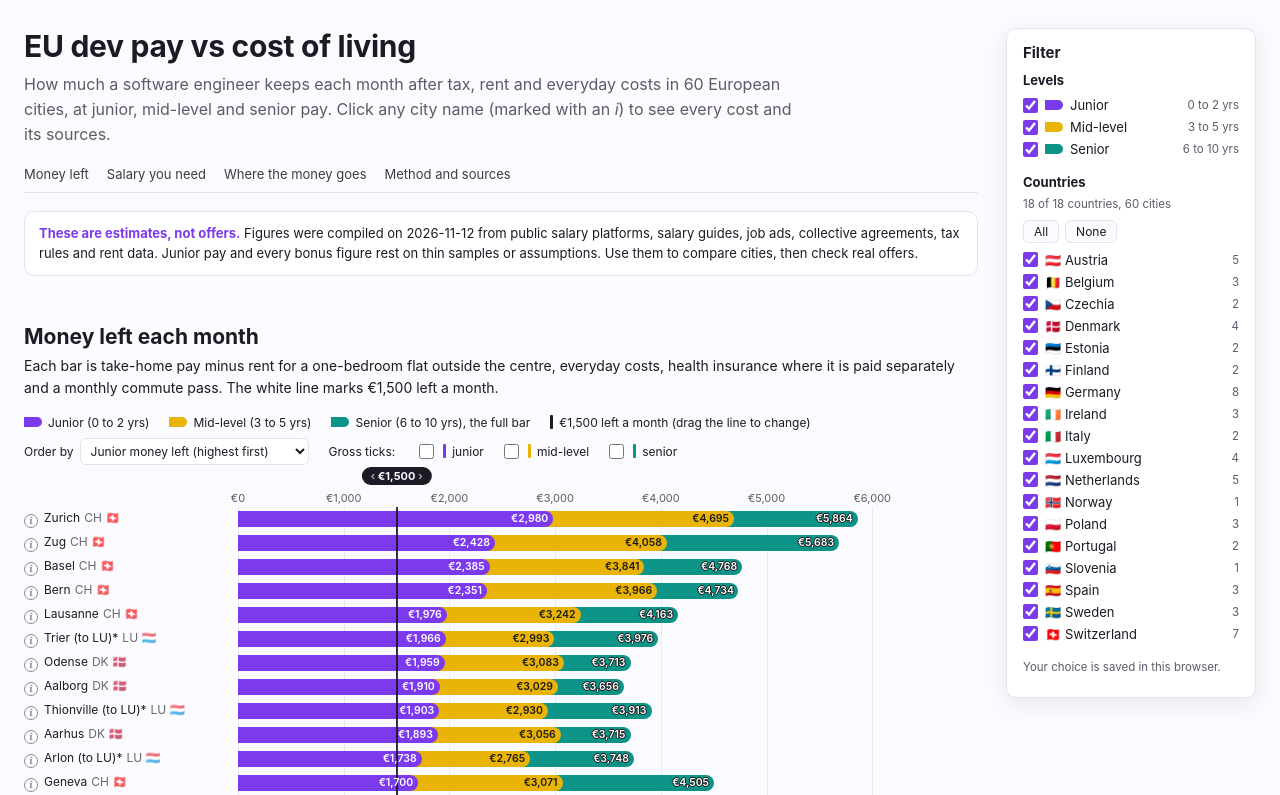
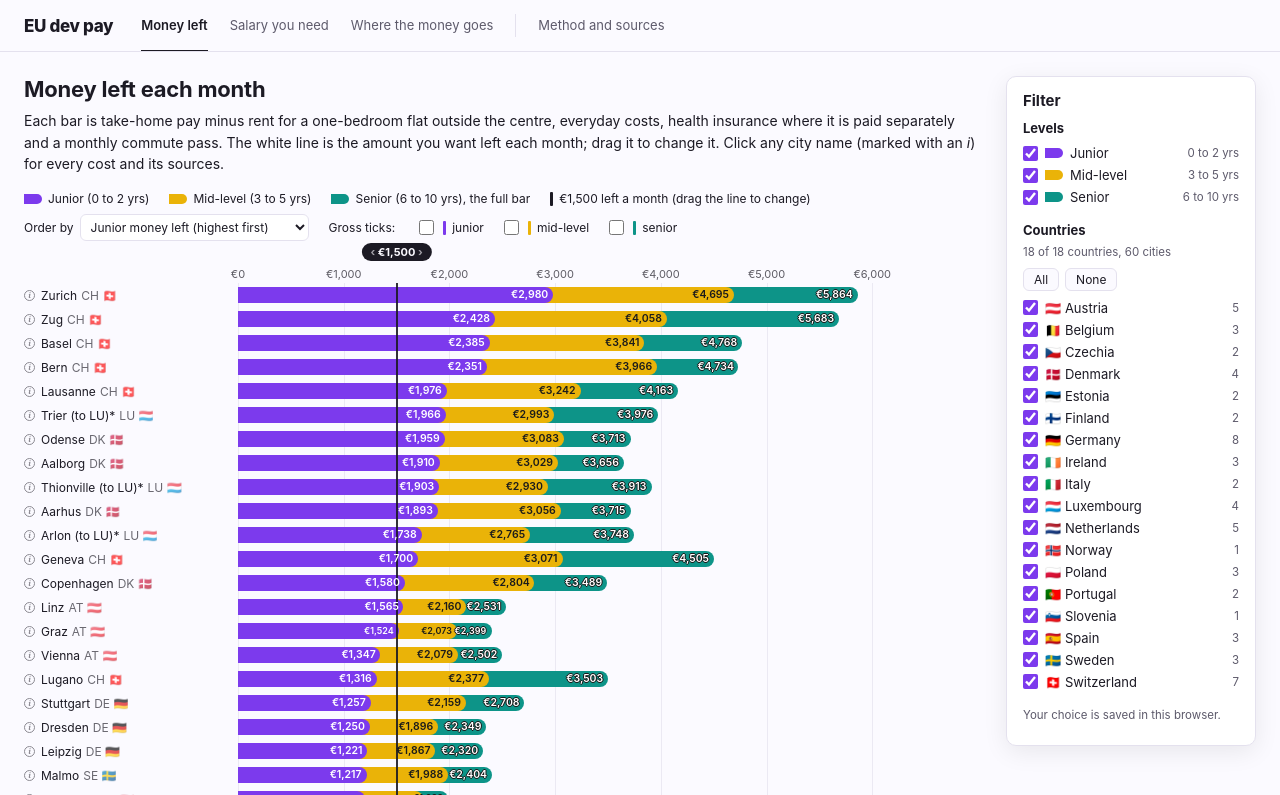
Before and after one commit to OffCrazyFreak/EU-Dev-pay, a plain HTML site: page index.html in a window 1280 px wide. Shown: the top 795 px of the page. Drawn offline with Linux system fonts and the light colour scheme.

Commit message:
feat(site): Switch charts with header tabs and move the estimates note to sources
One long page made the filter panel scroll past charts the reader was not looking at, and the estimates banner pushed the first chart down. Each chart now has its own tab in a sticky header, and the note about estimates sits with the method and sources.

Changes:
- Sticky top header with brand and tabs; the active tab is underlined and kept in the URL hash
- Only the visible tab is drawn, and it redraws when filters change
- Smaller info icon, centred on the city name

```diff
--- a/app.js
+++ b/app.js
@@ -235,10 +235,8 @@ function moneyChart(root) {
     rowsFrame = requestAnimationFrame(drawRows);
   }
 
-  function commitTarget() {
-    saveState();
-    document.dispatchEvent(new CustomEvent("targetchange"));
-  }
+  // the salary tab reads state.target when it is opened, so saving is enough here
+  const commitTarget = saveState;
 
   function startDrag(event) {
     event.preventDefault();
@@ -769,17 +767,38 @@ function filterPanel(root, onChange) {
 
 // ---------- start ----------
 
-const drawMoney = moneyChart(document.getElementById("money-chart"));
-const drawSalary = salaryChart(document.getElementById("salary-chart"));
-const drawBreakdown = breakdownChart(document.getElementById("breakdown-chart"));
-const drawAll = () => [drawMoney, drawSalary, drawBreakdown].forEach(draw => draw());
+const TAB_DRAWS = {
+  money: moneyChart(document.getElementById("money-chart")),
+  salary: salaryChart(document.getElementById("salary-chart")),
+  breakdown: breakdownChart(document.getElementById("breakdown-chart")),
+  method: () => {}
+};
 
-filterPanel(document.getElementById("filters"), drawAll);
-document.addEventListener("targetchange", drawSalary);
-drawAll();
+const tabFromHash = () => (location.hash.slice(1) in TAB_DRAWS ? location.hash.slice(1) : "money");
+
+// Charts measure their own width to place labels, so only the visible tab is drawn; the rest redraw when opened.
+function drawActiveTab() {
+  TAB_DRAWS[tabFromHash()]();
+}
+
+function showTab() {
+  const active = tabFromHash();
+
+  document.querySelectorAll(".tab-panel").forEach(panel => { panel.hidden = panel.id !== active; });
+  document.querySelectorAll("[data-tab]").forEach(tab => {
+    tab.setAttribute("aria-selected", String(tab.dataset.tab === active));
+  });
+
+  window.scrollTo(0, 0);
+  drawActiveTab();
+}
+
+filterPanel(document.getElementById("filters"), drawActiveTab);
+window.addEventListener("hashchange", showTab);
+showTab();
 
 let resizeTimer;
 window.addEventListener("resize", () => {
   clearTimeout(resizeTimer);
-  resizeTimer = setTimeout(drawAll, 150);
+  resizeTimer = setTimeout(drawActiveTab, 150);
 });
--- a/index.html
+++ b/index.html
@@ -21,36 +21,46 @@
   <link rel="stylesheet" href="style.css">
 </head>
 <body>
+<header class="top">
+  <a class="brand" href="#money">EU dev pay</a>
+  <nav class="tabs" role="tablist" aria-label="Charts">
+    <a role="tab" href="#money" data-tab="money">Money left</a>
+    <a role="tab" href="#salary" data-tab="salary">Salary you need</a>
+    <a role="tab" href="#breakdown" data-tab="breakdown">Where the money goes</a>
+    <span class="tab-sep" aria-hidden="true"></span>
+    <a role="tab" href="#method" data-tab="method">Method and sources</a>
+  </nav>
+</header>
+
 <div class="layout">
 <main>
-  <h1>EU dev pay vs cost of living</h1>
-  <p class="lead">How much a software engineer keeps each month after tax, rent and everyday costs in 60 European cities, at junior, mid-level and senior pay. Click any city name (marked with an <i>i</i>) to see every cost and its sources.</p>
+  <section class="tab-panel" id="money" role="tabpanel">
+    <h1>Money left each month</h1>
+    <p>Each bar is take-home pay minus rent for a one-bedroom flat outside the centre, everyday costs, health insurance where it is paid separately and a monthly commute pass. The white line is the amount you want left each month; drag it to change it. Click any city name (marked with an <i>i</i>) for every cost and its sources.</p>
+    <div class="scroll"><div class="chart" id="money-chart"></div></div>
+  </section>
 
-  <nav class="top">
-    <a href="#money">Money left</a>
-    <a href="#salary">Salary you need</a>
-    <a href="#breakdown">Where the money goes</a>
-    <a href="#method">Method and sources</a>
-  </nav>
+  <section class="tab-panel" id="salary" role="tabpanel" hidden>
+    <h1>Typical salary vs the salary you need</h1>
+    <p>Each bar is a typical posted gross salary per year. The white marker is the gross salary that leaves the target amount from the first chart each month in that city. A bar that reaches past the marker clears it.</p>
+    <div class="scroll"><div class="chart" id="salary-chart"></div></div>
+  </section>
 
-  <div class="warn">
-    <b>These are estimates, not offers.</b> Figures were compiled on 2026-11-12 from public salary platforms, salary guides, job ads, collective agreements, tax rules and rent data. Junior pay and every bonus figure rest on thin samples or assumptions. Use them to compare cities, then check real offers.
-  </div>
+  <section class="tab-panel" id="breakdown" role="tabpanel" hidden>
+    <h1>Where the money goes</h1>
+    <p>Each bar is one month of costs split into rent, everyday costs, commute and health insurance. Costs are the same whatever you earn, so the columns on the right show what is left at each level. Click any city for its full numbers, special tax rules and every source.</p>
+    <div class="scroll"><div class="chart" id="breakdown-chart"></div></div>
+  </section>
 
-  <h2 id="money">Money left each month</h2>
-  <p>Each bar is take-home pay minus rent for a one-bedroom flat outside the centre, everyday costs, health insurance where it is paid separately and a monthly commute pass. The white line marks €1,500 left a month.</p>
-  <div class="scroll"><div class="chart" id="money-chart"></div></div>
+  <section class="tab-panel" id="method" role="tabpanel" hidden>
+    <h1>Method and sources</h1>
+    <p class="lead">How much a software engineer keeps each month after tax, rent and everyday costs in 60 European cities, at junior, mid-level and senior pay.</p>
 
-  <h2 id="salary">Typical salary vs the salary you need</h2>
-  <p>Each bar is a typical posted gross salary per year. The white marker is the gross salary that leaves about €1,500 a month in that city. A bar that reaches past the marker clears it.</p>
-  <div class="scroll"><div class="chart" id="salary-chart"></div></div>
+    <div class="warn">
+      <b>These are estimates, not offers.</b> Figures were compiled on 2026-11-12 from public salary platforms, salary guides, job ads, collective agreements, tax rules and rent data. Junior pay and every bonus figure rest on thin samples or assumptions. Use them to compare cities, then check real offers.
+    </div>
 
-  <h2 id="breakdown">Where the money goes</h2>
-  <p>Each bar is one month of costs split into rent, everyday costs, commute and health insurance. Costs are the same whatever you earn, so the columns on the right show what is left at junior, mid-level and senior pay. Click any city, in any chart, for its full numbers, special tax rules and every source.</p>
-  <div class="scroll"><div class="chart" id="breakdown-chart"></div></div>
-
-  <h2 id="method">Method and sources</h2>
-  <ul class="method">
+    <ul class="method">
     <li>Net pay is computed per country for a single employee with no children, using the latest tax year, employee social contributions and mandatory health insurance.</li>
     <li>13th and 14th salaries are included where they are standard (Austria, Portugal, Belgium, Italy). Assumed bonuses are included in take-home pay; the salary chart lets you switch them off.</li>
     <li>Rent is a one-bedroom flat outside the centre. Everyday costs cover groceries, utilities, internet, phone and going out. Commute is a monthly public-transport pass for 5 working days a week.</li>
@@ -59,7 +69,8 @@
     <li>Every city lists the sources its numbers come from. Main sources: <a href="https://www.numbeo.com/cost-of-living/">Numbeo</a>, <a href="https://www.levels.fyi/">Levels.fyi</a>, <a href="https://swissdevjobs.ch/salaries">SwissDevJobs</a>, <a href="https://www.stepstone.de/gehalt/Software-Entwickler-in.html">StepStone</a>, <a href="https://www.karriere.at/">karriere.at</a>, <a href="https://www.wko.at/oe/kollektivvertrag/kv-informationstechnologie-2026.pdf">Austrian IT collective agreement</a>, <a href="https://www.morganmckinley.com/ie/salary-guide">Morgan McKinley</a>, <a href="https://taxsummaries.pwc.com/">PwC tax summaries</a> and the <a href="https://www.ecb.europa.eu/stats/policy_and_exchange_rates/euro_reference_exchange_rates/html/index.en.html">ECB</a>.</li>
   </ul>
 
-  <footer>Compiled 2026-11-12. Spotted a wrong number? Open an issue on the repository.</footer>
+    <footer>Compiled 2026-11-12. Spotted a wrong number? Open an issue on the <a href="https://github.com/OffCrazyFreak/eu-dev-pay/issues">repository</a>.</footer>
+  </section>
 </main>
 
 <aside class="filters" id="filters" aria-label="Filter countries and levels"></aside>
--- a/style.css
+++ b/style.css
@@ -6,6 +6,7 @@
   --card: #ffffff;
   --border: #e4e1ee;
   --radius: 10px;
+  --header-h: 52px;
   --font: "Inter", system-ui, -apple-system, "Segoe UI", Roboto, sans-serif;
 
   --c-junior: #7c3aed;
@@ -58,7 +59,7 @@ a { color: var(--c-junior); }
   display: grid;
   grid-template-columns: minmax(0, 1fr) 250px;
   gap: 28px;
-  padding: 28px 24px 64px;
+  padding: 24px 24px 64px;
   align-items: start;
 }
 
@@ -66,8 +67,8 @@ main { min-width: 0; }
 
 .filters {
   position: sticky;
-  top: calc(env(safe-area-inset-top, 0px) + 12px);
-  max-height: calc(100dvh - 24px);
+  top: calc(var(--header-h) + env(safe-area-inset-top, 0px) + 16px);
+  max-height: calc(100dvh - var(--header-h) - 32px);
   overflow-y: auto;
   padding: 14px 16px;
   background: var(--card);
@@ -102,28 +103,56 @@ main { min-width: 0; }
   .filters .countries { display: grid; grid-template-columns: repeat(auto-fill, minmax(170px, 1fr)); column-gap: 14px; }
 }
 
-h1 { font-size: 30px; margin: 0 0 8px; letter-spacing: -0.01em; }
+h1 { font-size: 22px; margin: 0 0 8px; letter-spacing: -0.01em; }
 h2 { font-size: 21px; margin: 48px 0 6px; scroll-margin-top: 64px; }
 h3 { font-size: 15px; margin: 0 0 8px; }
 p { line-height: 1.55; margin: 0 0 10px; }
 
 .lead { font-size: 16px; color: var(--muted); max-width: 780px; }
 
-nav.top {
+header.top {
   position: sticky;
-  top: env(safe-area-inset-top, 0px);
-  z-index: 10;
+  top: 0;
+  z-index: 20;
   display: flex;
-  flex-wrap: wrap;
-  gap: 6px 18px;
-  padding: 10px 0;
-  margin-bottom: 8px;
+  align-items: stretch;
+  gap: 28px;
+  height: calc(var(--header-h) + env(safe-area-inset-top, 0px));
+  padding: env(safe-area-inset-top, 0px) 24px 0;
   background: var(--background);
   border-bottom: 1px solid var(--border);
+}
+.brand {
+  display: flex;
+  align-items: center;
+  font-size: 17px;
+  font-weight: 800;
+  letter-spacing: -0.02em;
+  color: var(--foreground);
+  text-decoration: none;
+  white-space: nowrap;
+}
+.tabs {
+  display: flex;
+  align-items: stretch;
+  gap: 22px;
+  overflow-x: auto;
+  scrollbar-width: none;
+}
+.tabs a {
+  display: flex;
+  align-items: center;
   font-size: 13px;
+  color: var(--muted);
+  text-decoration: none;
+  white-space: nowrap;
+  border-bottom: 2px solid transparent;
+  margin-bottom: -1px;
 }
-nav.top a { text-decoration: none; color: var(--foreground); opacity: .85; }
-nav.top a:hover { opacity: 1; text-decoration: underline; }
+.tabs a:hover { color: var(--foreground); }
+.tabs a[aria-selected="true"] { color: var(--foreground); font-weight: 600; border-bottom-color: var(--foreground); }
+.tab-sep { width: 1px; background: var(--border); margin: 14px 0; }
+
 
 .warn {
   border: 1px solid var(--border);
@@ -194,7 +223,7 @@ body.dragging, body.dragging * { cursor: ew-resize !important; user-select: none
   z-index: 3;
   cursor: pointer;
   padding: 8px 10px;
-  margin: 4px 0;
+  margin: 4px 0 0;
   font-size: 12px;
   font-weight: 600;
   color: var(--muted);
@@ -260,13 +289,13 @@ details.city[open] > summary .name { font-weight: 700; }
 .info {
   display: inline-grid;
   place-items: center;
-  width: 14px;
-  height: 14px;
-  margin-right: 6px;
-  vertical-align: -2px;
+  width: 11px;
+  height: 11px;
+  margin: -2px 6px 0 0;
+  vertical-align: middle;
   border: 1px solid currentColor;
   border-radius: 50%;
-  font: italic 700 9.5px/1 Georgia, "Times New Roman", serif;
+  font: italic 700 7.5px/1 Georgia, "Times New Roman", serif;
   opacity: .5;
 }
 details.city > summary:hover .info { opacity: .9; }
```
